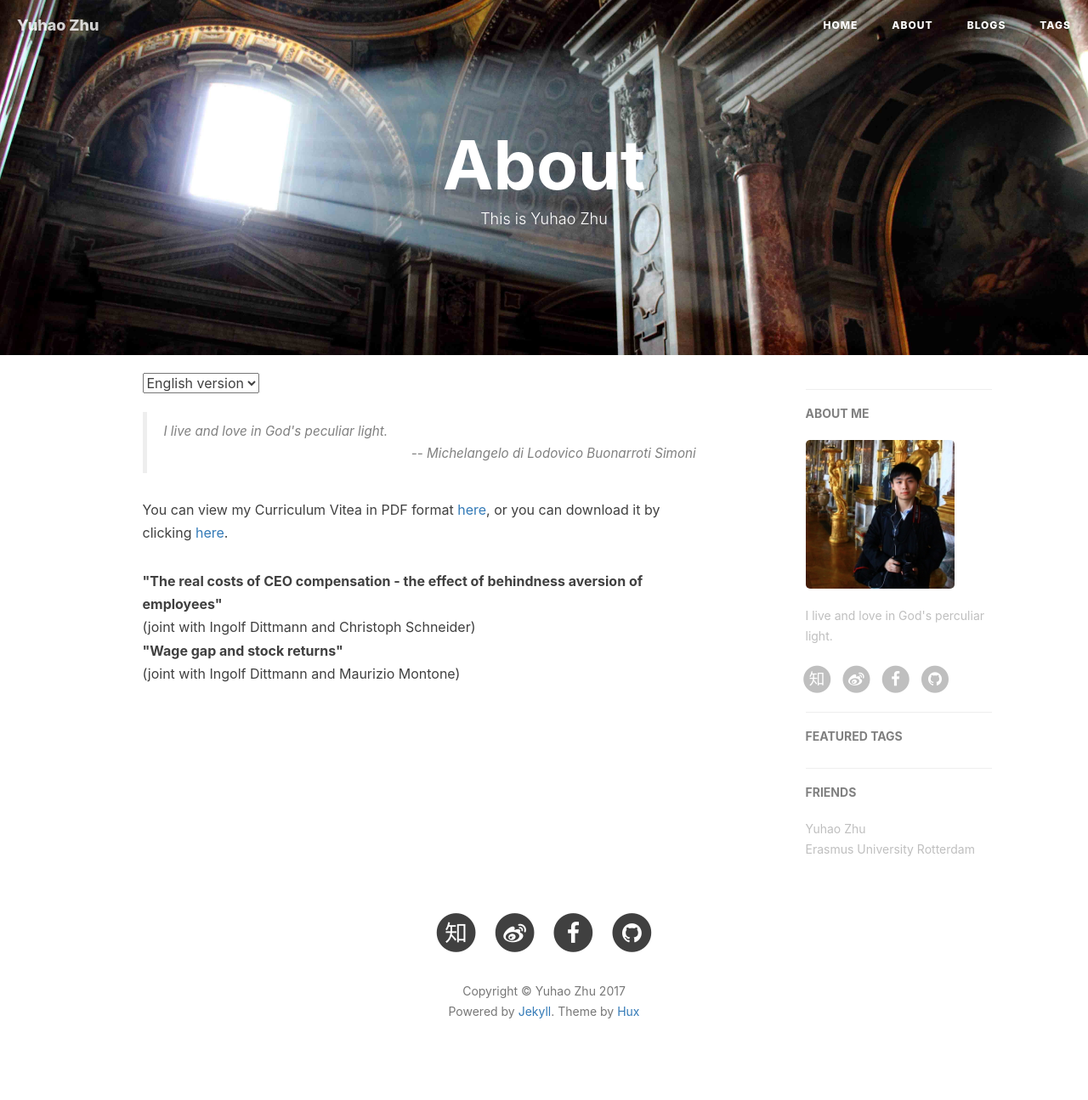
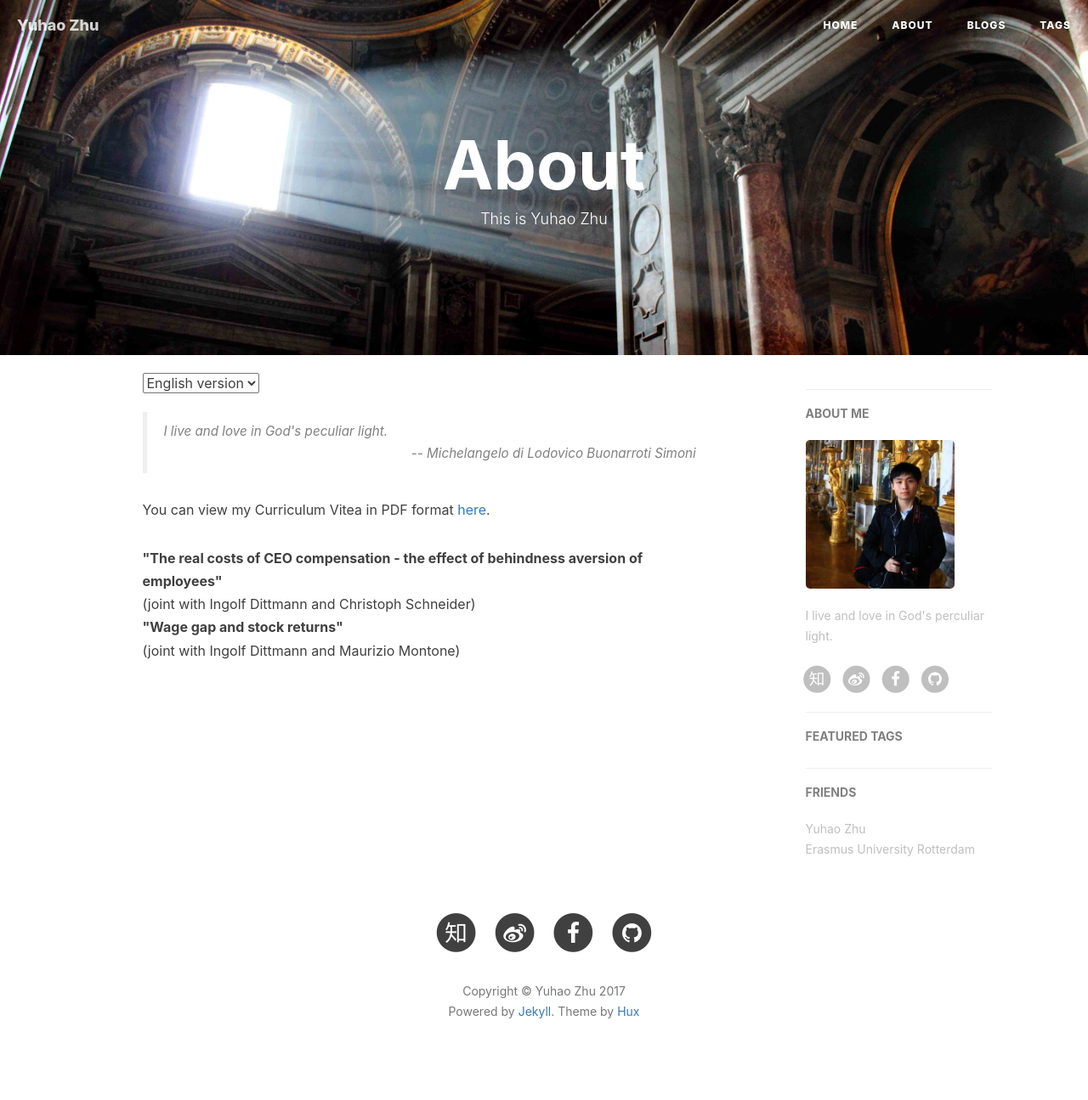
Before and after one commit to forfudan/forfudan.github.io, a Jekyll site: the page built from about.html, in a window 1280 px wide. Shown: the whole page at 85% size. Built offline with Jekyll 4.4.1, drawn with Linux system fonts in a browser that asks for light colours; nearby versions of some CDN libraries; comment, search, counter and statistics services are not loaded.

Commit message:
finish
finish

```diff
--- a/about.html
+++ b/about.html
@@ -35,7 +35,7 @@ header-img: "img/about-bg.jpg"
     </blockquote>
 
     <p>
-        You can view my Curriculum Vitea in PDF format <a target="_blank" href="{{site.url}}/cv.html">here</a>, or you can download it by clicking <a href="{{site.url}}/doc/YUHAO_ZHU_CV_20170501.pdf" download>here</a>.
+        You can view my Curriculum Vitea in PDF format <a target="_blank" href="{{site.url}}/doc/YUHAO_ZHU_CV_20170501.pdf">here</a>.
     </p>
     <p><strong>"The real costs of CEO compensation - the effect of behindness aversion of employees"</strong> <br />
     (joint with Ingolf Dittmann and Christoph Schneider) <br />
--- a/index.html
+++ b/index.html
@@ -40,6 +40,10 @@ description: "Erasmus University Rotterdam"
     </p>
     <p>
         For more information about me, please visit the page <a href="{{site.url}}/about/">About</a>.
+    </p>
+    <p><img class="shadow" width="320" src="/img/home-pic.jpg">
+        <small class="img-hint">Yuhao in Barcelona</small>
+    </p>
 
 <!--
     <p style="text-align:right;">
```
Also changed, not shown: _posts/2017-05-18-js-version.markdown (+5 -0 lines), img/home-pic.jpg (added).
